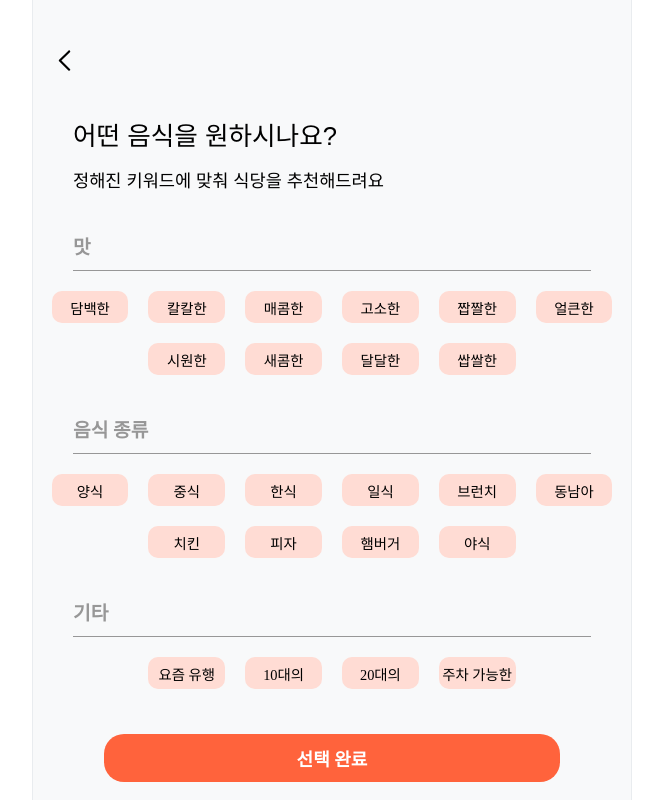
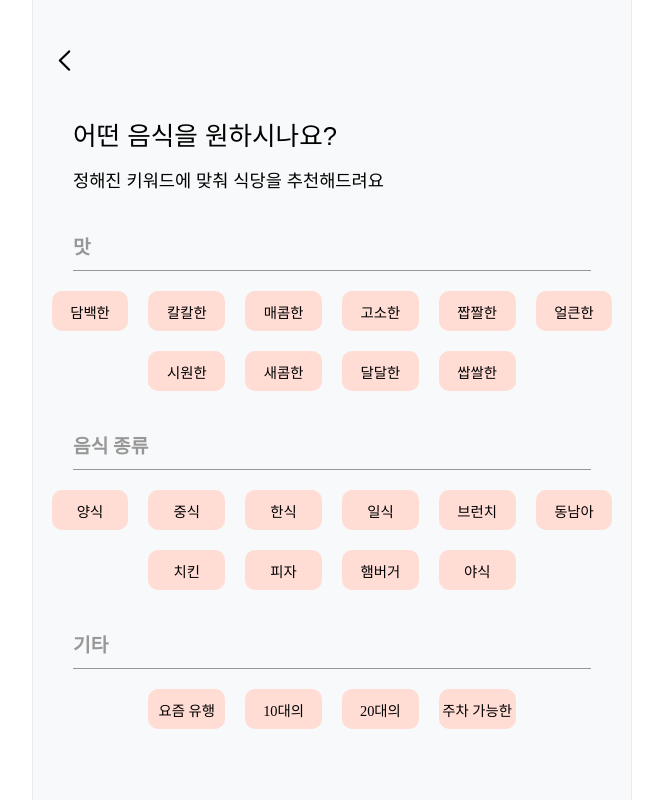
Before and after one commit to EntryCNS/eati-web, a React (Create React App) app: page /SelectKeyword in a window 1280 px wide. Shown: the whole page, without its empty margins (308-971 px from the left). Built offline with nearby package versions, Linux system fonts and the light colour scheme; a web font is replaced by a local one.

Commit message:
feat:create button component

```diff
--- a/src/pages/SelectKeyword/index.jsx
+++ b/src/pages/SelectKeyword/index.jsx
@@ -80,9 +80,6 @@ const SelectKeyword = () => {
           }
         </S.KeywordButtonContainer>
       </div>
-      <S.SelectButtonContainer>
-        <S.SelectButton onClick={handleSelectButton}>선택 완료</S.SelectButton>
-      </S.SelectButtonContainer>
     </div>
   );
 };
--- a/src/pages/SelectKeyword/style.js
+++ b/src/pages/SelectKeyword/style.js
@@ -29,7 +29,7 @@ export const Keyword = styled.div`
 export const KeywordButton = styled.button`
   border-radius: 10px;
   width: 6vw;
-  height: 4vh;
+  height: 5vh;
   border: none;
   font-size: 0.9em;
   background-color: ${(props) => (props.isClicked ? "#FF491B" : "#FFDCD4")};
@@ -46,23 +46,3 @@ export const KeywordButtonContainer = styled.div`
   gap: 20px;
   margin-top: 20px;
 `
-
-export const SelectButton = styled.button`
-  margin-top: 45px;
-  width: 35.7vw;
-  height: 6vh;
-  border: none;
-  border-radius: 20px;
-  color: white;
-  background-color: #FF633C;
-  font-size: 18px;
-  font-weight: bold;
-  cursor: pointer;
-`
-
-export const SelectButtonContainer = styled.div`
-  display: flex;
-  align-items: center;
-  justify-content: center;
-  flex-wrap: wrap;
-`
```
Also changed, not shown: src/components/common/index.jsx (added, +19 -0 lines), src/components/common/style.js (added, +21 -0 lines).
